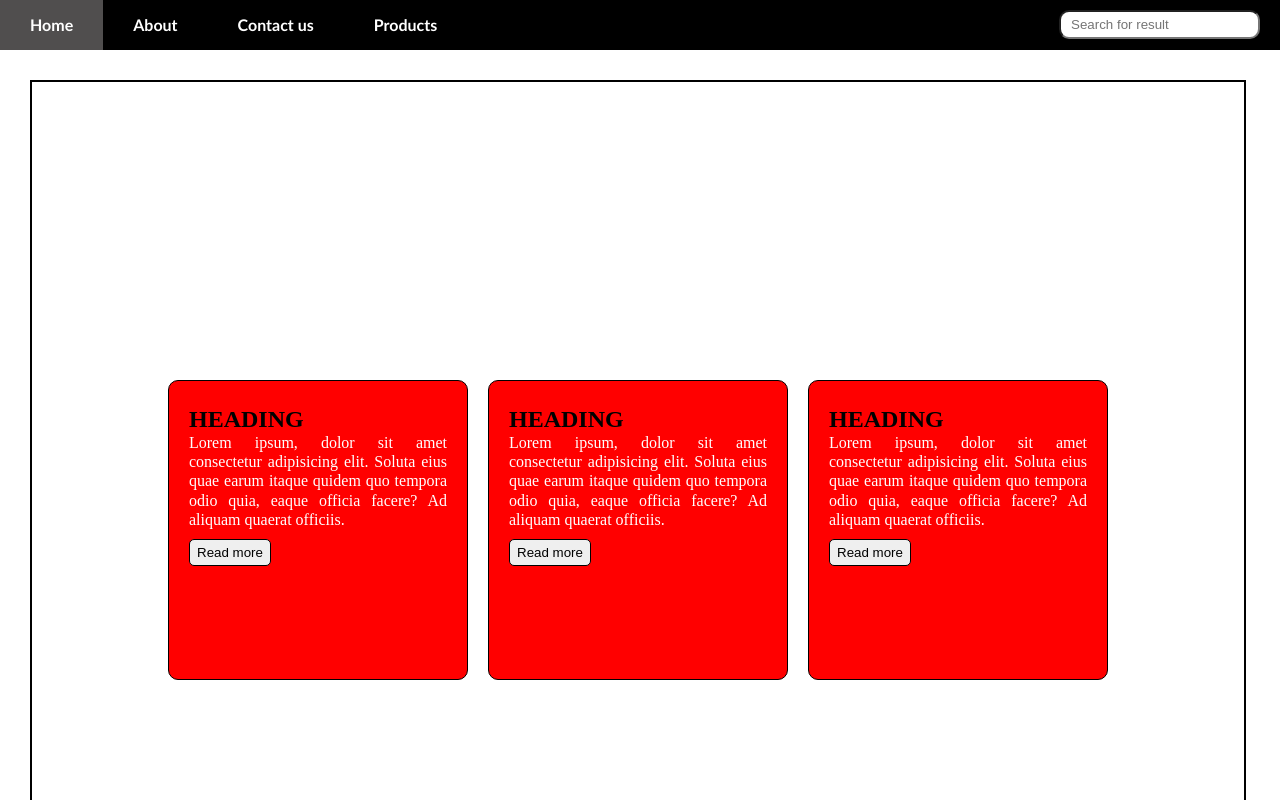
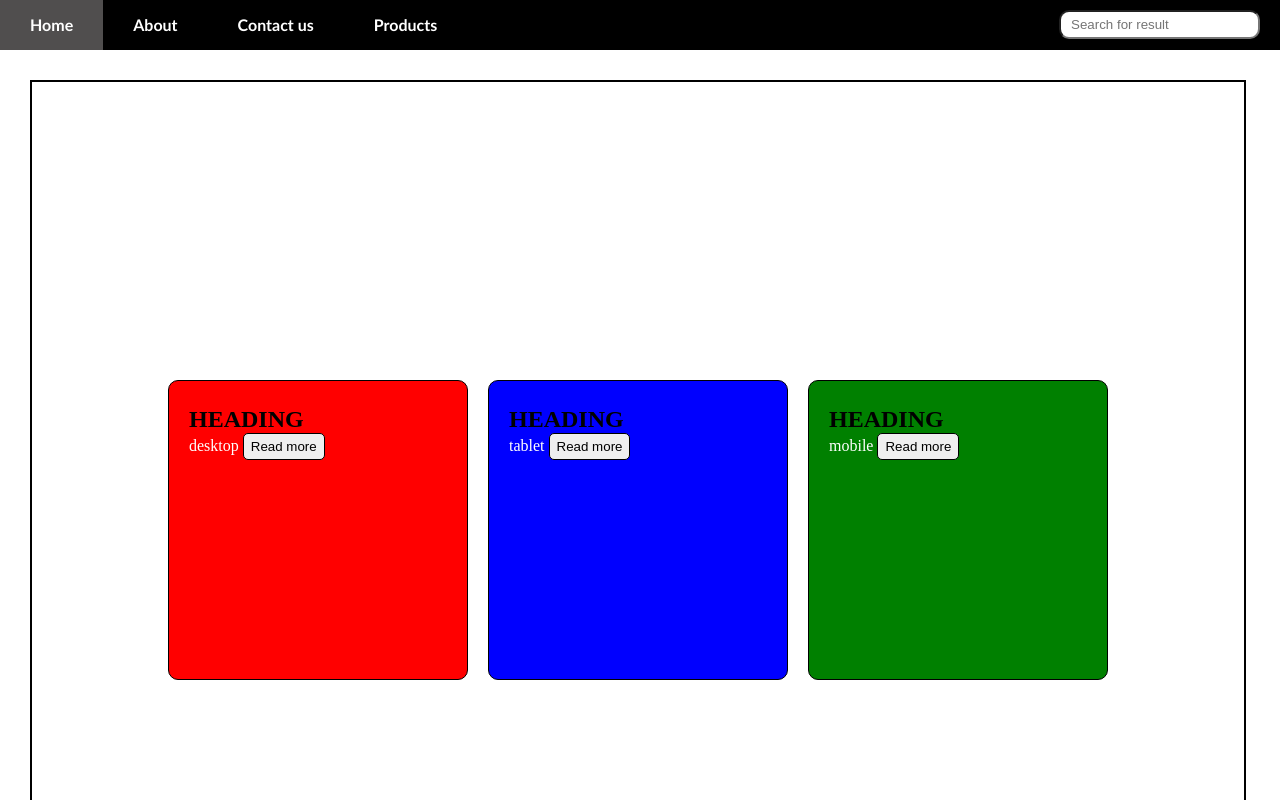
Before and after one commit to pixel8cloud/html-css-javascript, a plain HTML site: page main.html in a window 1280 px wide. Shown: the top 800 px of the page. Drawn offline with Linux system fonts and the light colour scheme.

Commit message:
video 20

```diff
--- a/main.css
+++ b/main.css
@@ -94,7 +94,7 @@ nav ul li:hover {
   justify-content: center;
   /* align-content: center; */
   align-items: center;
-  flex-wrap: wrap-reverse;
+  /* flex-wrap: wrap-reverse; */
 }
 
 .card {
@@ -125,7 +125,7 @@ nav ul li:hover {
   /* not apply on static */
   z-index: -2;
 
-  background: var(--primarycolor);
+  background: red;
   /* flex-basis: 400px; */
   /* when direction is row then it set width of element */
 
@@ -147,13 +147,13 @@ nav ul li:hover {
   z-index: -1; */
 
   /* align-self: flex-start; */
-  background: var(--primarycolor);
+  background: blue;
   /* flex-grow: 2; */
 }
 
 #c3 {
   /* align-self: flex-start; */
-  background: var(--primarycolor);
+  background: green;
   /* flex-grow: 1; */
 }
 
@@ -164,3 +164,24 @@ nav ul li:hover {
   text-shadow: 10px 15px 10px white;
    x-offset y-offset blur color
 } */
+
+@media only screen and (max-width: 1200px) {
+  /* #c1 {
+    background-color: green;
+  } */
+
+  /* .container {
+    flex-direction: column;
+  } */
+}
+
+@media only screen and (max-width: 1200px) and (min-width: 720px) {
+  /* #c2 {
+    background-color: yellow;
+  } */
+
+  .container {
+    /* display: block; */
+    flex-direction: column;
+  }
+}
--- a/main.html
+++ b/main.html
@@ -28,29 +28,17 @@
     <div class="container">
       <div class="card" id="c1">
         <h2 class="head-card">HEADING</h2>
-        <p class="desc">
-          Lorem ipsum, dolor sit amet consectetur adipisicing elit. Soluta eius
-          quae earum itaque quidem quo tempora odio quia, eaque officia facere?
-          Ad aliquam quaerat officiis.
-        </p>
+        <p class="desc">desktop</p>
         <button class="btn">Read more</button>
       </div>
       <div class="card" id="c2">
         <h2 class="head-card">HEADING</h2>
-        <p class="desc">
-          Lorem ipsum, dolor sit amet consectetur adipisicing elit. Soluta eius
-          quae earum itaque quidem quo tempora odio quia, eaque officia facere?
-          Ad aliquam quaerat officiis.
-        </p>
+        <p class="desc">tablet</p>
         <button class="btn">Read more</button>
       </div>
       <div class="card" id="c3">
         <h2 class="head-card">HEADING</h2>
-        <p class="desc">
-          Lorem ipsum, dolor sit amet consectetur adipisicing elit. Soluta eius
-          quae earum itaque quidem quo tempora odio quia, eaque officia facere?
-          Ad aliquam quaerat officiis.
-        </p>
+        <p class="desc">mobile</p>
         <button class="btn">Read more</button>
       </div>
     </div>
```
